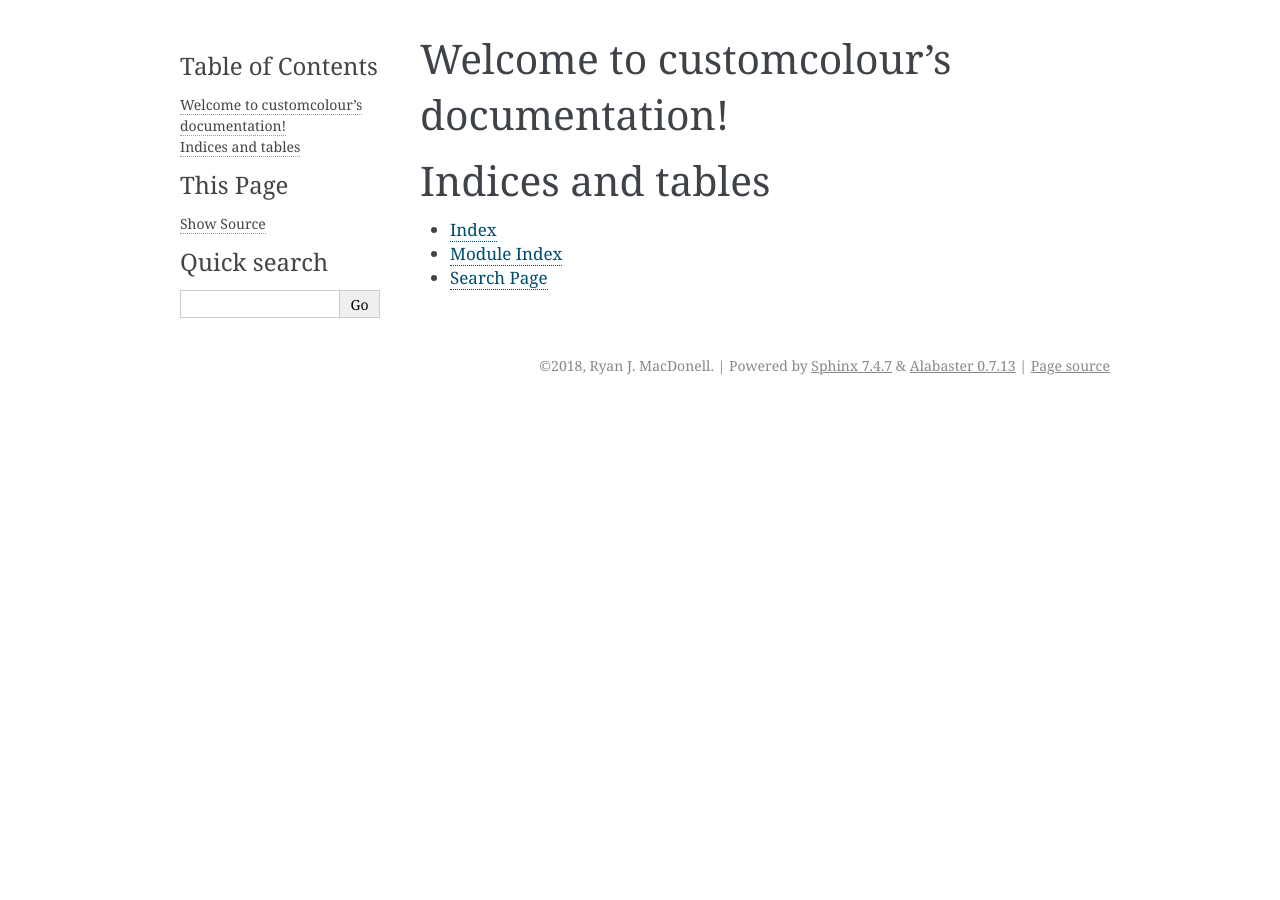
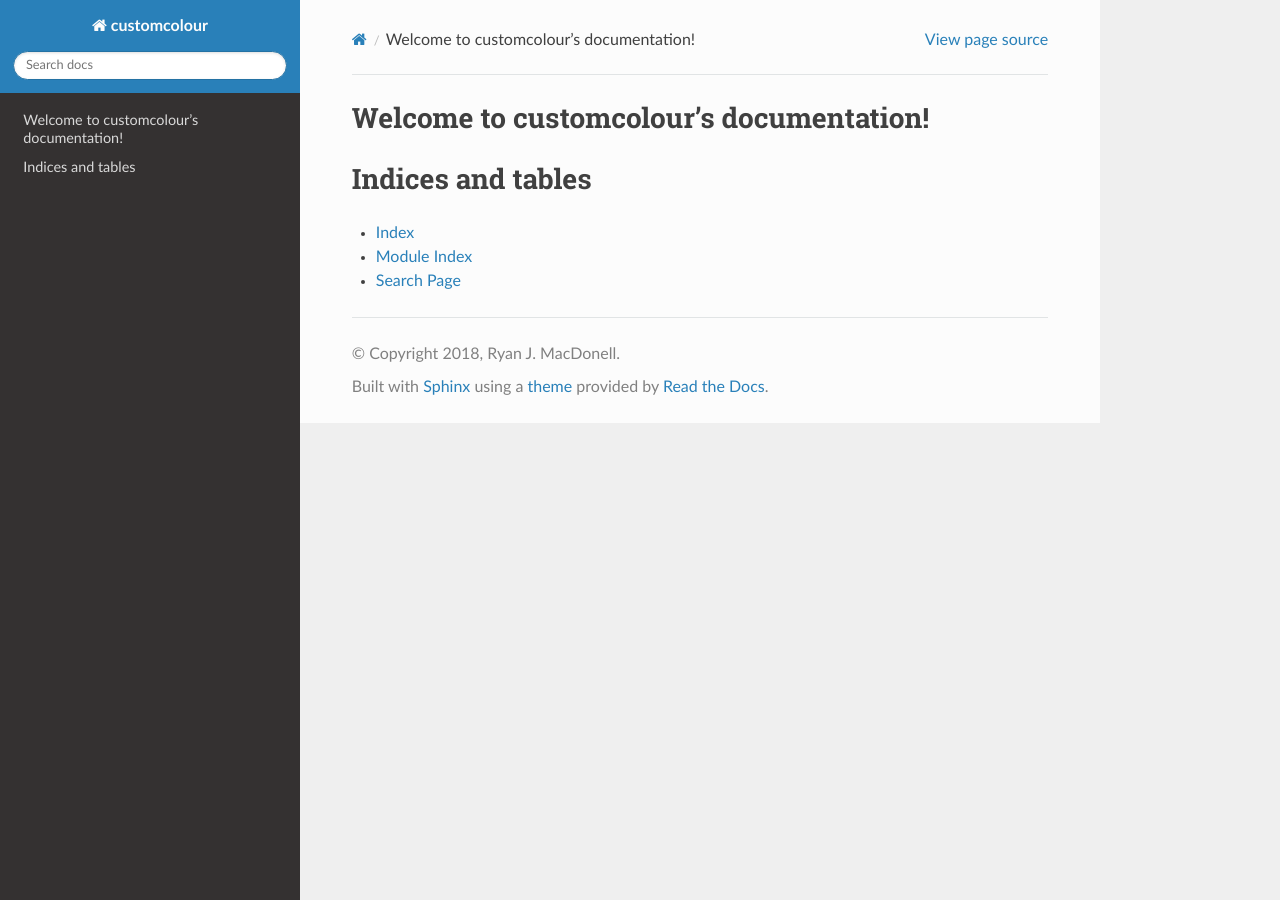
Before and after one commit to ryjmacdonell/customcolour, a Sphinx documentation site: the page built from docs/index.rst, in a window 1280 px wide. Built offline with Sphinx 7.4.7 and the Read the Docs theme 2.0.0, drawn with Linux system fonts in a browser that asks for light colours.

Commit message:
Minor fixes for autodoc

```diff
--- a/docs/conf.py
+++ b/docs/conf.py
@@ -12,9 +12,9 @@
 # add these directories to sys.path here. If the directory is relative to the
 # documentation root, use os.path.abspath to make it absolute, like shown here.
 #
-# import os
-# import sys
-# sys.path.insert(0, os.path.abspath('.'))
+import os
+import sys
+sys.path.insert(0, os.path.abspath('../customcolour'))
 
 
 # -- Project information -----------------------------------------------------
@@ -40,7 +40,12 @@ release = '0.1'
 # ones.
 extensions = [
     'sphinx.ext.autodoc',
+    'sphinx.ext.napoleon',
 ]
+
+# Napoleon options
+napoleon_google_docstring = False
+napoleon_use_param = True
 
 # Add any paths that contain templates here, relative to this directory.
 templates_path = ['_templates']
@@ -75,7 +80,7 @@ pygments_style = 'sphinx'
 # The theme to use for HTML and HTML Help pages.  See the documentation for
 # a list of builtin themes.
 #
-html_theme = 'alabaster'
+html_theme = 'sphinx_rtd_theme'
 
 # Theme options are theme-specific and customize the look and feel of a theme
 # further.  For a list of options available for each theme, see the
--- /dev/null
+++ b/docs/source/modules.rst
@@ -0,0 +1,7 @@
+customcolour
+============
+
+.. toctree::
+   :maxdepth: 4
+
+   customcolour
```
Also changed, not shown: docs/source/customcolour.rst (added, +22 -0 lines).
